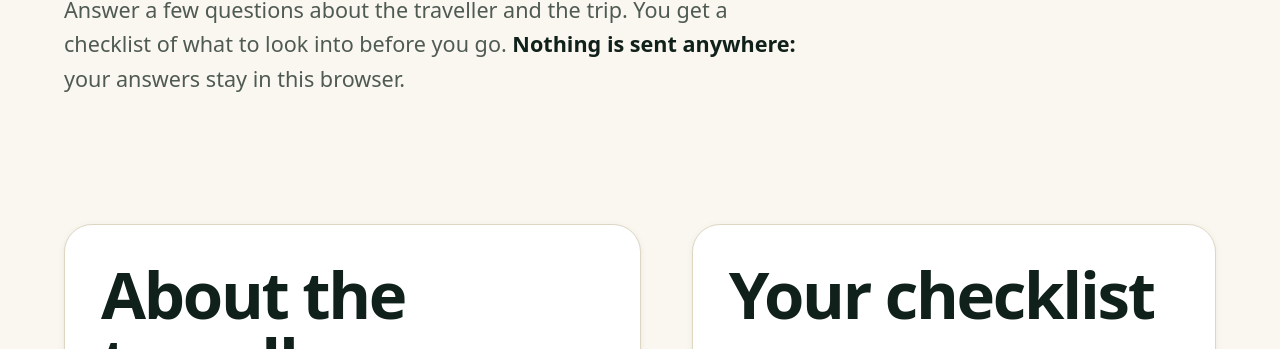
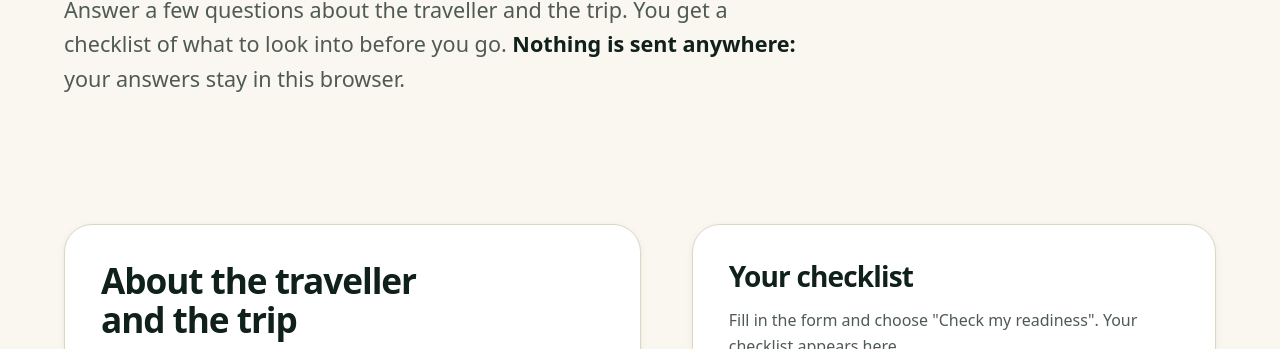
Before and after one commit to datton/orchestrate-demo-ghana-travel-ready, a plain HTML site: page pages/readiness.html in a window 1280 px wide. Shown: the part 537-886 px from the top of the page. Drawn offline with Linux system fonts and the light colour scheme.

Commit message:
Readiness: card-sized headings

```diff
--- a/css/readiness.css
+++ b/css/readiness.css
@@ -7,8 +7,8 @@
 
 .rd-main { padding: clamp(2rem, 5vw, 4rem) var(--gutter, max(1rem, 5vw)) clamp(5rem, 10vw, 8rem); }
 .rd-grid { display: grid; gap: clamp(1.5rem, 4vw, 3.5rem); grid-template-columns: minmax(0, 1.1fr) minmax(0, 1fr); align-items: start; }
-.rd-h2 { font-size: clamp(1.8rem, 3.6vw, 2.8rem); letter-spacing: -.03em; line-height: 1.1; margin: 0 0 1.5rem; }
-.rd-h2--sm { font-size: clamp(1.4rem, 2.4vw, 1.9rem); margin-bottom: 1rem; }
+.band .rd-h2 { font-size: clamp(1.5rem, 3vw, 2.2rem); letter-spacing: -.03em; line-height: 1.1; margin: 0 0 1.5rem; }
+.band .rd-h2--sm { font-size: clamp(1.3rem, 2.4vw, 1.75rem); margin-bottom: 1rem; }
 
 .rd-form, .rd-panel { background: var(--surface, #fff); color: var(--text, #111); border: 1px solid var(--line, rgba(127,127,127,.25)); border-radius: var(--radius-lg, 20px); padding: clamp(1.25rem, 3vw, 2.25rem); box-shadow: var(--shadow-sm, 0 2px 8px rgba(0,0,0,.06)); }
 .rd-results { display: grid; gap: 1.25rem; position: sticky; top: 5rem; }
```
